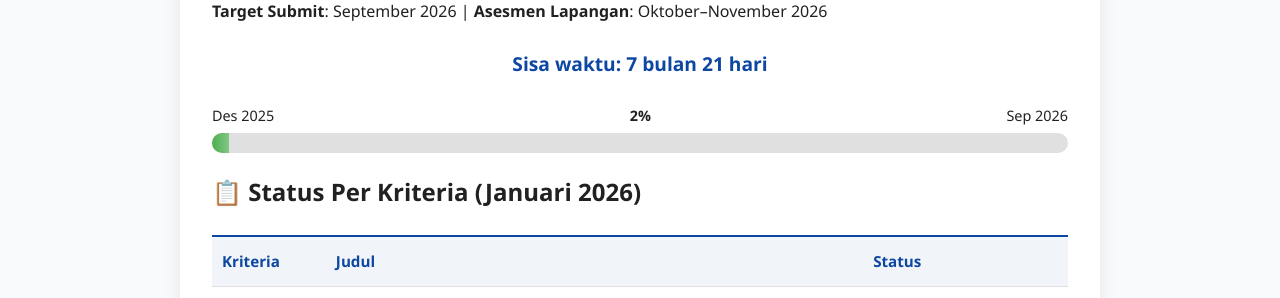
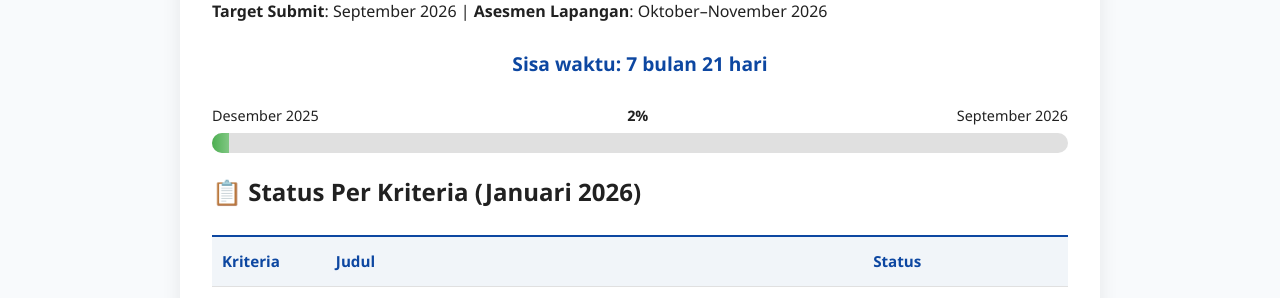
Before and after one commit to portal-psbm/aksibm-26, a Jekyll site: the page built from progress.md, in a window 1280 px wide and 900 px high. Shown: the part 249-547 px from the top of the window. Built offline with Jekyll 4.4.1, drawn with Linux system fonts in a browser that asks for light colours.

Commit message:
Update progress

```diff
--- a/progress.md
+++ b/progress.md
@@ -16,9 +16,9 @@ permalink: /progress/
 
 <div style="margin: 20px 0;">
   <div style="display: flex; justify-content: space-between; margin-bottom: 6px; font-size: 0.9rem;">
-    <span>Des 2025</span>
+    <span>Desember 2025</span>
     <span><strong id="progress-percent">5%</strong></span>
-    <span>Sep 2026</span>
+    <span>September 2026</span>
   </div>
   <div style="height: 20px; background: #e0e0e0; border-radius: 10px; overflow: hidden;">
     <div id="progress-bar" style="height: 100%; background: linear-gradient(to right, #4caf50, #81c784); width: 5%; transition: width 0.5s ease;"></div>
```
